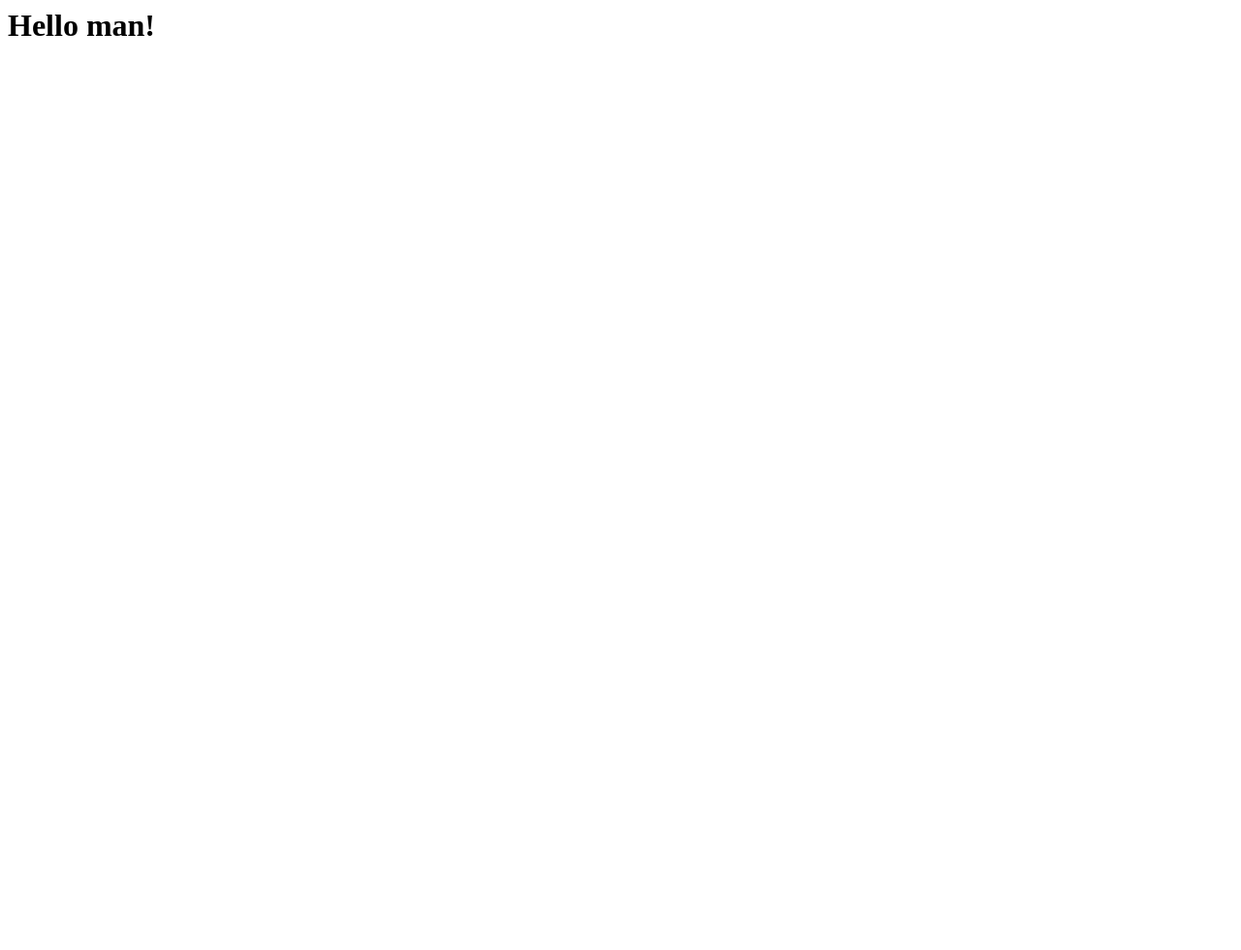
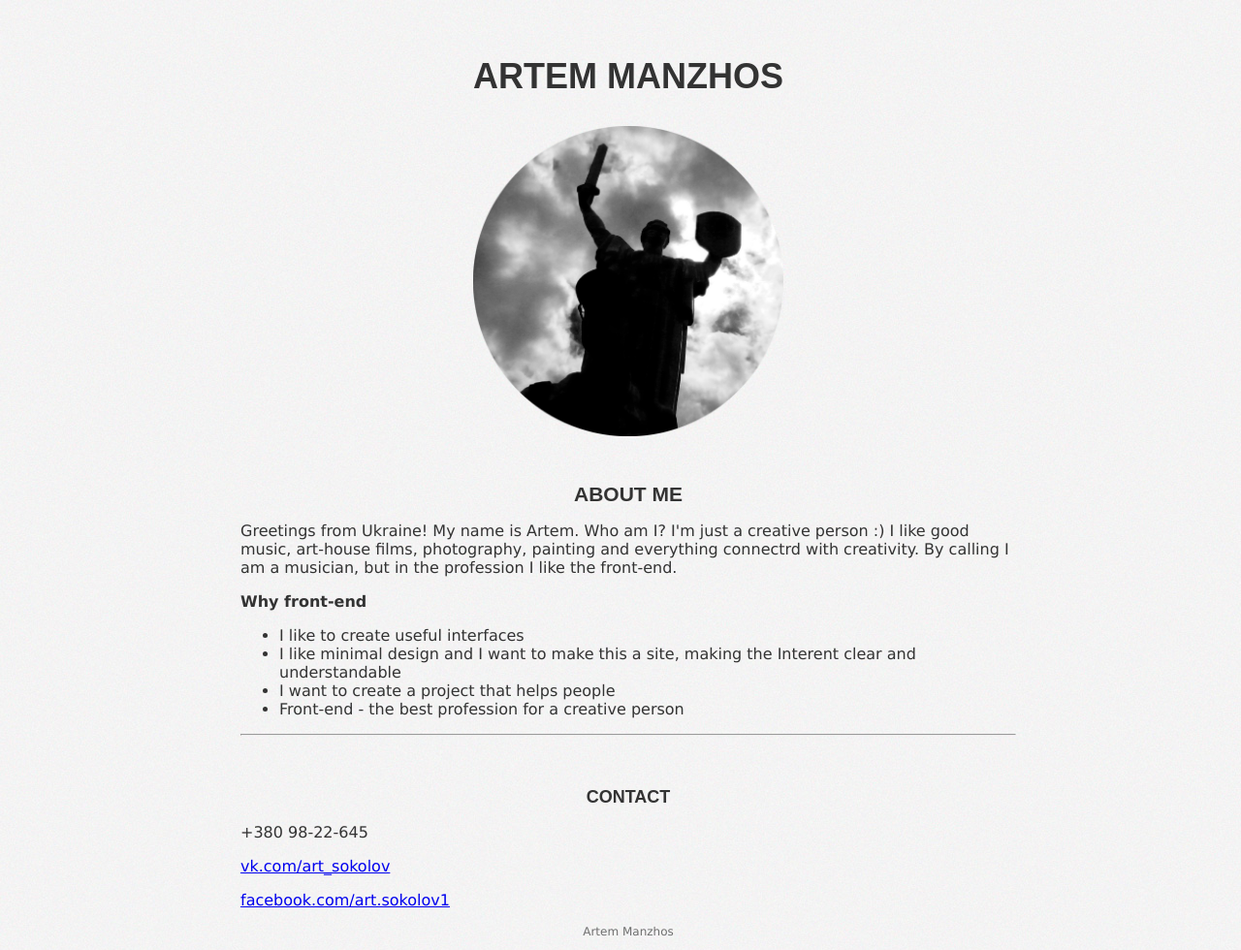
Before and after one commit to Artem7887/artem7887.github.io, a plain HTML site: page index.html in a window 1280 px wide. Shown: the whole page at 97% size. Before the commit the page ends 800 px from the top, so only its background shows below. Drawn offline with Linux system fonts and the light colour scheme.

Commit message:
my site in GitHub

```diff
--- a/index.html
+++ b/index.html
@@ -1 +1,33 @@
-<h1>Hello man!</h1>
+<!DOCTYPE html>
+<html lang="en">
+<head>
+	<meta charset="UTF-8">
+	<title>Artem Manzhos</title>
+	<link rel="stylesheet" href="main.css">
+</head>
+<body>
+	<div class="wrap">
+		<div class="head-title">Artem Manzhos</div>
+		<div class="profile-img"><img src="img/avatar.png" alt="I am"></div>
+		<div class="about">
+			<h1>About me</h1>
+			<p>Greetings from Ukraine! My name is Artem. Who am I? I'm just a creative person :) I like good music, art-house films, photography, painting and everything connectrd with creativity. By calling I am a musician, but in the profession I like the front-end.</p>
+			<p><strong>Why front-end</strong></p>
+			<ul>
+				<li>I like to create useful interfaces</li>
+				<li>I like minimal design and I want to make this a site, making the Interent clear and understandable</li>
+				<li>I want to create a project that helps people</li>
+				<li>Front-end - the best profession for a creative person</li>
+			</ul>
+			<hr>
+		</div>
+		<div class="contact">
+			<h2>Contact</h2>
+			<p>+380 98-22-645</p>
+			<p><a href="https://vk.com/art_sokolov">vk.com/art_sokolov</a></p>
+			<p><a href="https://www.facebook.com/art.sokolov1">facebook.com/art.sokolov1</a></p>
+		</div>
+		<div class="footer"><p>Artem Manzhos</p></div>
+	</div>
+</body>
+</html>
--- /dev/null
+++ b/main.css
@@ -0,0 +1,51 @@
+ body{
+ 	background: url('img/bg.jpg');
+ 	width: 100%;
+ 	color:#333;
+ 	font-family: verdana;
+ 	font-size: 16px;
+ }
+ h1{
+ 	text-align: center;
+	text-transform: uppercase;
+	font-family: arial;
+	font-weight: bold;
+	font-size: 21px;
+ }
+
+  h2{
+ 	text-align: center;
+	text-transform: uppercase;
+	font-family: arial;
+	font-weight: bold;
+	font-size: 18px;
+ }
+
+ .wrap{
+	max-width: 800px;
+	margin: 0 auto;
+}
+ .head-title{
+ 	padding: 50px 0 30px 0;;
+	text-align: center;
+	text-transform: uppercase;
+	font-family: arial;
+	font-weight: bold;
+	font-size: 36px;
+ }
+ .profile-img{
+ 	margin: 0 auto;
+ 	width: 40%;
+ }
+ .profile-img img{
+ 	width: 100%;
+ }
+ .about{
+ 	padding: 30px 0;
+ }
+
+ .footer p{
+	color: #6f6f6f;
+	font-size: 12px;
+	text-align: center;
+ }
```
Also changed, not shown: README.md (added), img/avatar.png (added), img/bg.jpg (added).
